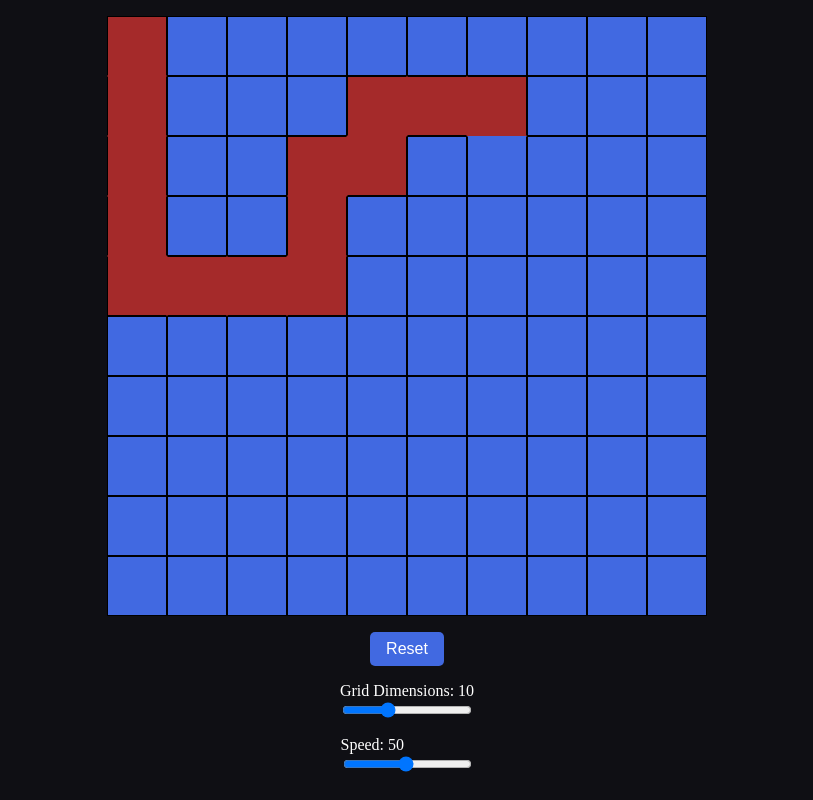
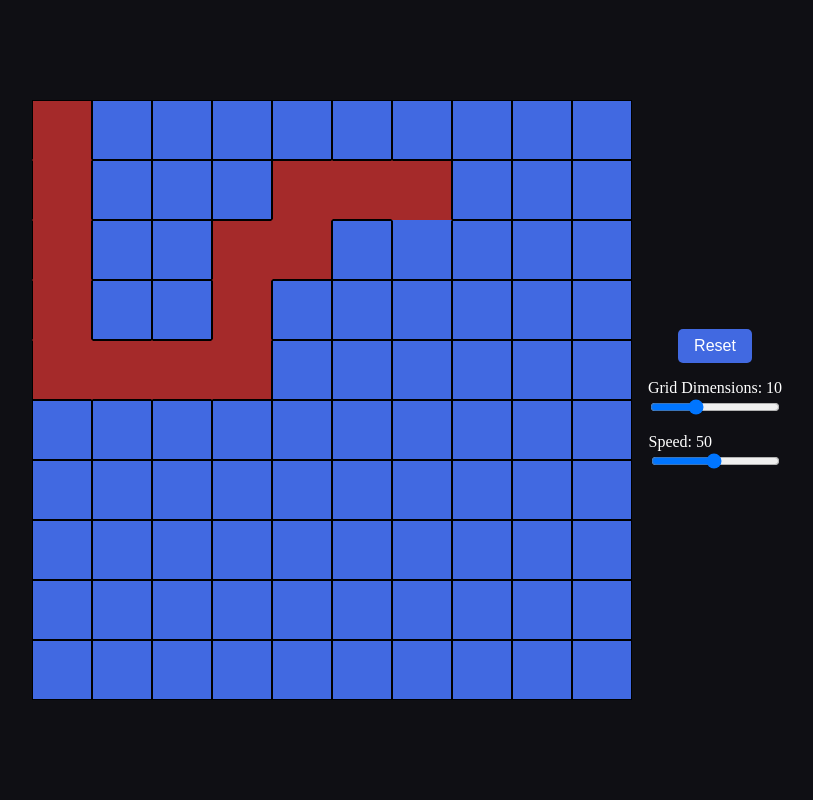
Before and after one commit to johnrdoty92/maze-generator, a React (Vite) app: page / in a window 1280 px wide. Shown: the whole page, without its empty margins (233-1046 px from the left). Built offline with nearby package versions, Linux system fonts and the light colour scheme.

Commit message:
media queries

```diff
--- a/src/App.css
+++ b/src/App.css
@@ -7,7 +7,8 @@
     place-items: center;
     flex-direction: column;
     gap: 1em;
-    padding: 1em;
+    padding: 3rem 1rem;
+    height: 100dvh;
 }
 
 .controls {
@@ -15,6 +16,7 @@
   flex-direction: column;
   align-items: center;
   gap: 1rem;
+  margin-top: auto;
 }
 
 .controls .button {
@@ -92,3 +94,13 @@
 .bottom {
   border-bottom: var(--border-width) solid transparent;
 }
+
+@media (min-width: 700px) {
+  .container {
+    flex-direction: row;
+    justify-content: center;
+  }
+  .controls {
+    margin-top: unset;
+  }
+}
```
